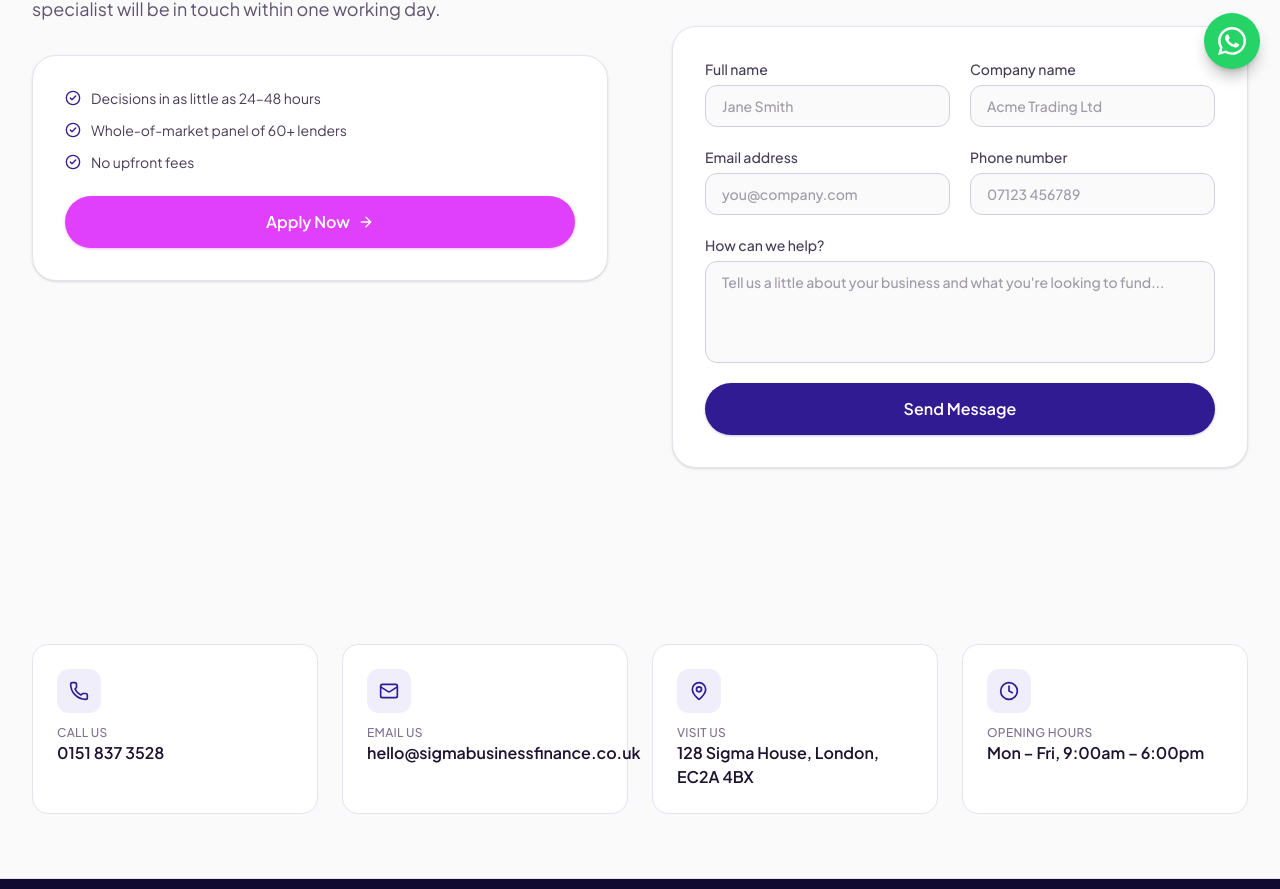
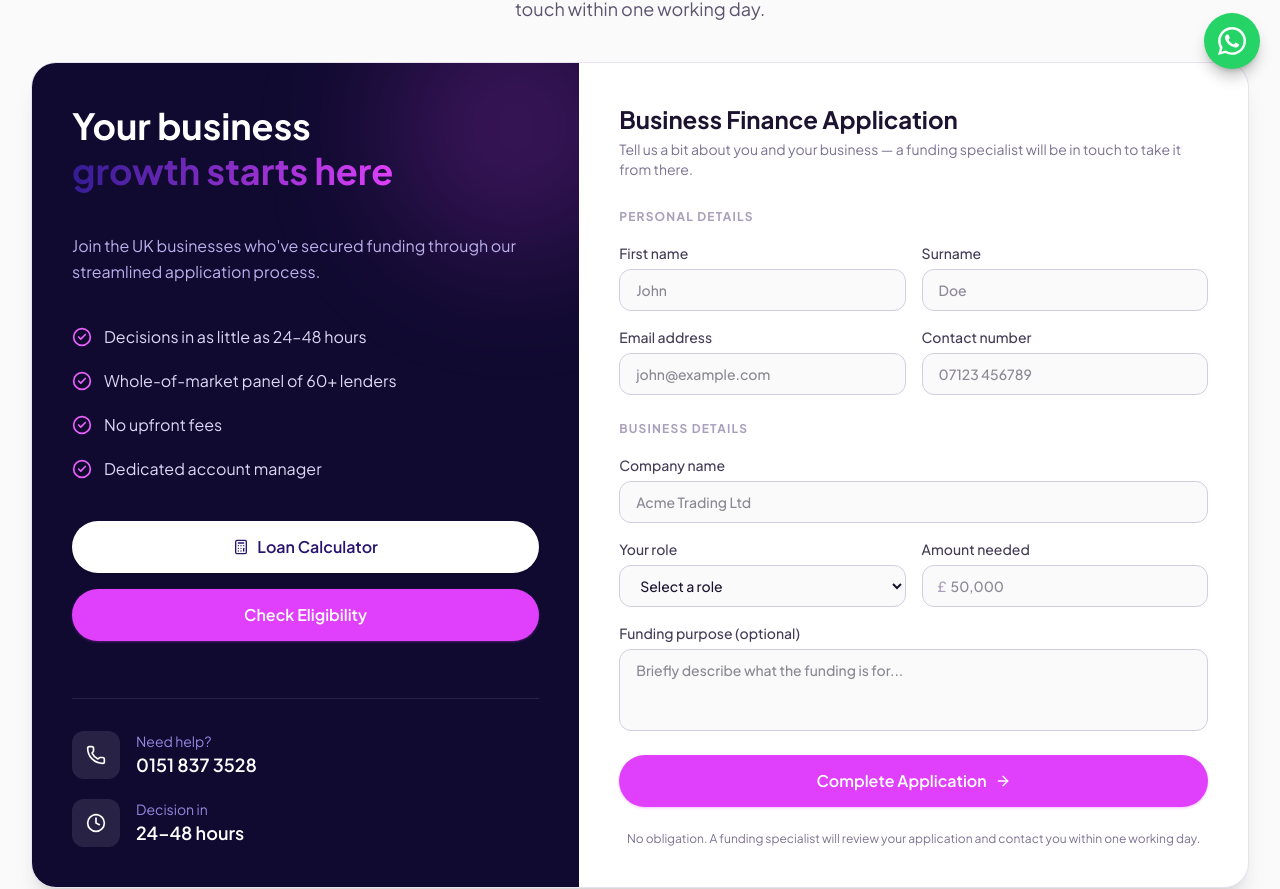
Before and after one commit to ThanushikaAbeykoon/Sigma, a Next.js app: page /contact in a window 1280 px wide. Shown: the part 711-1600 px from the top of the page. Built offline with nearby package versions, Linux system fonts and the light colour scheme.

Commit message:
feat: refactor contact page and forms - replaced ApplyNowModal with ApplyNowFormCard, updated layout and styles, and removed old ContactForm component

```diff
--- a/src/app/contact/page.tsx
+++ b/src/app/contact/page.tsx
@@ -1,15 +1,8 @@
 import type { Metadata } from "next";
-import { CheckCircle2, Clock, Mail, MapPin, Phone } from "lucide-react";
+import { Clock, Mail, MapPin, Phone } from "lucide-react";
 import PageHero from "@/components/ui/PageHero";
 import SectionHeading from "@/components/ui/SectionHeading";
-import ContactForm from "@/components/contact/ContactForm";
-import ApplyNowModal from "@/components/contact/ApplyNowModal";
-
-const applyBenefits = [
-  "Decisions in as little as 24–48 hours",
-  "Whole-of-market panel of 60+ lenders",
-  "No upfront fees",
-];
+import ApplyNowFormCard from "@/components/contact/ApplyNowFormCard";
 
 export const metadata: Metadata = {
   title: "Contact Us",
@@ -35,61 +28,47 @@ export default function ContactPage() {
       <PageHero
         eyebrow="Get In Touch"
         title="Let's find the right funding for your business"
-        description="Apply online in minutes, or send us a message and a funding specialist will be in touch within one working day."
+        description="Apply online in minutes and a funding specialist will be in touch within one working day."
       />
 
       <section className="py-20 sm:py-28">
-        <div className="container-page grid gap-12 lg:grid-cols-2 lg:gap-16">
-          <div id="eligibility" className="scroll-mt-24 flex flex-col gap-8">
-            <SectionHeading
-              eyebrow="Apply Now"
-              title="Ready to get funded?"
-              description="Start your application in minutes — no obligation, and a funding specialist will be in touch within one working day."
-            />
-            <div className="flex flex-col gap-6 rounded-3xl border border-neutral-200 bg-white p-6 shadow-sm sm:p-8">
-              <ul className="flex flex-col gap-3">
-                {applyBenefits.map((benefit) => (
-                  <li key={benefit} className="flex items-start gap-2.5 text-sm text-neutral-700">
-                    <CheckCircle2 className="mt-0.5 h-4 w-4 shrink-0 text-primary-700" />
-                    {benefit}
-                  </li>
-                ))}
-              </ul>
-              <ApplyNowModal />
-            </div>
-          </div>
-
-          <div className="flex flex-col gap-8">
-            <SectionHeading
-              eyebrow="Send A Message"
-              title="Prefer to just ask a question?"
-              description="Fill in the form below and our team will get back to you directly."
-            />
-            <ContactForm />
+        <div className="container-page flex flex-col gap-10">
+          <SectionHeading
+            eyebrow="Apply Now"
+            title="Ready to get funded?"
+            description="Start your application below — no obligation, and a funding specialist will be in touch within one working day."
+            align="center"
+            className="mx-auto"
+          />
+          <div id="eligibility" className="scroll-mt-24">
+            <ApplyNowFormCard />
           </div>
         </div>
       </section>
 
       <section className="bg-neutral-50 py-16">
-        <div className="container-page grid gap-6 sm:grid-cols-2 lg:grid-cols-4">
+        <div className="container-page grid gap-6 [perspective:1200px] sm:grid-cols-2 lg:grid-cols-4">
           {details.map((detail) => (
             <div
               key={detail.label}
-              className="flex flex-col gap-3 rounded-2xl border border-neutral-200 bg-white p-6"
+              className="flex flex-col gap-3 rounded-2xl border border-neutral-200 bg-white p-6 [transform-style:preserve-3d] transition-all duration-300 ease-out hover:[transform:rotateX(6deg)_rotateY(-6deg)_translateY(-4px)] hover:shadow-xl hover:shadow-primary-900/10 hover:ring-1 hover:ring-primary-300"
             >
               <span className="flex h-11 w-11 items-center justify-center rounded-xl bg-primary-50 text-primary-700">
                 <detail.icon className="h-5 w-5" />
               </span>
-              <div>
+              <div className="min-w-0">
                 <p className="text-xs font-medium uppercase tracking-wide text-neutral-500">
                   {detail.label}
                 </p>
                 {detail.href ? (
-                  <a href={detail.href} className="font-semibold text-neutral-900 hover:text-primary-700">
+                  <a
+                    href={detail.href}
+                    className="break-words font-semibold text-neutral-900 hover:text-primary-700"
+                  >
                     {detail.value}
                   </a>
                 ) : (
-                  <p className="font-semibold text-neutral-900">{detail.value}</p>
+                  <p className="break-words font-semibold text-neutral-900">{detail.value}</p>
                 )}
               </div>
             </div>
--- a/src/components/contact/ApplyNowModal.tsx
+++ b/src/components/contact/ApplyNowFormCard.tsx
@@ -3,13 +3,14 @@
 import { useState, type FormEvent } from "react";
 import {
   ArrowRight,
+  Calculator as CalculatorIcon,
   CheckCircle2,
   Clock,
   Loader2,
   Phone,
 } from "lucide-react";
-import Modal from "@/components/ui/Modal";
 import Button from "@/components/ui/Button";
+import CheckEligibilityButton from "@/components/eligibility/CheckEligibilityButton";
 
 const benefits = [
   "Decisions in as little as 24–48 hours",
@@ -45,7 +46,7 @@ function ApplyNowForm({ onSuccess }: { onSuccess: () => void }) {
   return (
     <form onSubmit={handleSubmit} className="flex flex-col gap-6 p-6 sm:p-10">
       <div>
-        <h2 className="text-2xl font-bold text-neutral-900">
+        <h2 id="apply-now-form-heading" className="text-2xl font-bold text-neutral-900">
           Business Finance Application
         </h2>
         <p className="mt-1 text-sm text-neutral-500">
@@ -156,9 +157,9 @@ function ApplyNowForm({ onSuccess }: { onSuccess: () => void }) {
   );
 }
 
-function SuccessPanel({ onClose }: { onClose: () => void }) {
+function SuccessPanel({ onReset }: { onReset: () => void }) {
   return (
-    <div className="flex flex-col items-center gap-4 p-10 text-center sm:p-14">
+    <div className="flex flex-col items-center justify-center gap-4 p-10 text-center sm:p-14">
       <span className="flex h-16 w-16 items-center justify-center rounded-full bg-primary-50 text-primary-700">
         <CheckCircle2 className="h-8 w-8" />
       </span>
@@ -167,89 +168,82 @@ function SuccessPanel({ onClose }: { onClose: () => void }) {
         Thanks for applying — a funding specialist will review your details
         and contact you within one working day.
       </p>
-      <Button variant="primary" onClick={onClose}>
-        Done
+      <Button variant="primary" onClick={onReset}>
+        Submit another application
       </Button>
     </div>
   );
 }
 
-export default function ApplyNowModal() {
-  const [open, setOpen] = useState(false);
+export default function ApplyNowFormCard() {
   const [submitted, setSubmitted] = useState(false);
 
-  const close = () => {
-    setOpen(false);
-    window.setTimeout(() => setSubmitted(false), 300);
-  };
-
   return (
-    <>
-      <Button
-        type="button"
-        variant="secondary"
-        size="lg"
-        className="w-full sm:w-auto"
-        onClick={() => setOpen(true)}
-      >
-        Apply Now
-        <ArrowRight className="h-4 w-4" />
-      </Button>
-
-      <Modal open={open} onClose={close} labelledBy="apply-now-heading" className="max-w-4xl p-0">
+    <div className="overflow-hidden rounded-3xl bg-white shadow-xl ring-1 ring-neutral-200">
       <div className="grid lg:grid-cols-[0.9fr_1.1fr]">
-          <div className="relative hidden flex-col justify-between overflow-hidden rounded-l-3xl bg-primary-950 p-10 text-white lg:flex">
+        <div className="relative hidden flex-col justify-between overflow-hidden bg-primary-950 p-10 text-white lg:flex">
           <div
             className="pointer-events-none absolute -top-16 -right-16 h-64 w-64 rounded-full bg-secondary-500/20 blur-3xl"
             aria-hidden
           />
-            <div className="relative flex flex-col gap-8">
-              <h2 id="apply-now-heading" className="text-3xl font-bold leading-tight">
+          <div className="relative flex flex-col gap-10">
+            <h2 aria-hidden className="text-4xl font-bold leading-tight">
               Your business
               <br />
               <span className="text-gradient">growth starts here</span>
             </h2>
-              <p className="text-sm leading-relaxed text-primary-200">
+            <p className="text-base leading-relaxed text-primary-200">
               Join the UK businesses who&apos;ve secured funding through our
               streamlined application process.
             </p>
-              <ul className="flex flex-col gap-4">
+            <ul className="flex flex-col gap-5">
               {benefits.map((benefit) => (
-                  <li key={benefit} className="flex items-start gap-3 text-sm text-primary-100">
-                    <CheckCircle2 className="mt-0.5 h-4 w-4 shrink-0 text-secondary-400" />
+                <li key={benefit} className="flex items-start gap-3 text-base text-primary-100">
+                  <CheckCircle2 className="mt-0.5 h-5 w-5 shrink-0 text-secondary-400" />
                   {benefit}
                 </li>
               ))}
             </ul>
+
+            <div className="flex flex-col gap-4">
+              <Button href="/#loan-calculator" variant="white" size="lg">
+                <CalculatorIcon className="h-4 w-4" />
+                Loan Calculator
+              </Button>
+              <CheckEligibilityButton variant="secondary" size="lg" />
+            </div>
           </div>
 
-            <div className="relative flex flex-col gap-4 border-t border-white/10 pt-6">
-              <div className="flex items-center gap-3">
-                <span className="flex h-10 w-10 shrink-0 items-center justify-center rounded-xl bg-white/10">
-                  <Phone className="h-4 w-4" />
+          <div className="relative flex flex-col gap-5 border-t border-white/10 pt-8">
+            <div className="flex items-center gap-4">
+              <span className="flex h-12 w-12 shrink-0 items-center justify-center rounded-xl bg-white/10">
+                <Phone className="h-5 w-5" />
               </span>
               <div>
-                  <p className="text-xs text-primary-300">Need help?</p>
-                  <a href="tel:01518373528" className="font-semibold hover:text-secondary-400">
+                <p className="text-sm text-primary-300">Need help?</p>
+                <a href="tel:01518373528" className="text-lg font-semibold hover:text-secondary-400">
                   0151 837 3528
                 </a>
               </div>
             </div>
-              <div className="flex items-center gap-3">
-                <span className="flex h-10 w-10 shrink-0 items-center justify-center rounded-xl bg-white/10">
-                  <Clock className="h-4 w-4" />
+            <div className="flex items-center gap-4">
+              <span className="flex h-12 w-12 shrink-0 items-center justify-center rounded-xl bg-white/10">
+                <Clock className="h-5 w-5" />
               </span>
               <div>
-                  <p className="text-xs text-primary-300">Decision in</p>
-                  <p className="font-semibold">24–48 hours</p>
+                <p className="text-sm text-primary-300">Decision in</p>
+                <p className="text-lg font-semibold">24–48 hours</p>
               </div>
             </div>
           </div>
         </div>
 
-          {submitted ? <SuccessPanel onClose={close} /> : <ApplyNowForm onSuccess={() => setSubmitted(true)} />}
+        {submitted ? (
+          <SuccessPanel onReset={() => setSubmitted(false)} />
+        ) : (
+          <ApplyNowForm onSuccess={() => setSubmitted(true)} />
+        )}
       </div>
-      </Modal>
-    </>
+    </div>
   );
 }
--- a/src/components/contact/ContactForm.tsx
+++ /dev/null
@@ -1,101 +0,0 @@
-"use client";
-
-import { useState, type FormEvent } from "react";
-import { CheckCircle2, Loader2 } from "lucide-react";
-import Button from "@/components/ui/Button";
-
-export default function ContactForm() {
-  const [status, setStatus] = useState<"idle" | "loading" | "done">("idle");
-
-  const handleSubmit = (event: FormEvent<HTMLFormElement>) => {
-    event.preventDefault();
-    setStatus("loading");
-    window.setTimeout(() => setStatus("done"), 900);
-  };
-
-  if (status === "done") {
-    return (
-      <div className="flex flex-col items-center gap-3 rounded-3xl border border-neutral-200 bg-white p-10 text-center shadow-sm">
-        <span className="flex h-12 w-12 items-center justify-center rounded-full bg-primary-50 text-primary-700">
-          <CheckCircle2 className="h-6 w-6" />
-        </span>
-        <h3 className="text-lg font-bold text-neutral-900">Message sent</h3>
-        <p className="max-w-sm text-sm leading-relaxed text-neutral-600">
-          Thanks for reaching out — a member of the Sigma team will get back to
-          you within one working day.
-        </p>
-      </div>
-    );
-  }
-
-  return (
-    <form
-      onSubmit={handleSubmit}
-      className="flex flex-col gap-5 rounded-3xl border border-neutral-200 bg-white p-6 shadow-sm sm:p-8"
-    >
-      <div className="grid gap-5 sm:grid-cols-2">
-        <label className="flex flex-col gap-1.5 text-sm font-medium text-neutral-700">
-          Full name
-          <input
-            required
-            type="text"
-            placeholder="Jane Smith"
-            className="rounded-xl border border-neutral-300 bg-neutral-50 px-4 py-2.5 text-sm outline-none transition-colors focus:border-primary-700 focus:bg-white focus:ring-2 focus:ring-primary-100"
-          />
-        </label>
-        <label className="flex flex-col gap-1.5 text-sm font-medium text-neutral-700">
-          Company name
-          <input
-            type="text"
-            placeholder="Acme Trading Ltd"
-            className="rounded-xl border border-neutral-300 bg-neutral-50 px-4 py-2.5 text-sm outline-none transition-colors focus:border-primary-700 focus:bg-white focus:ring-2 focus:ring-primary-100"
-          />
-        </label>
-        <label className="flex flex-col gap-1.5 text-sm font-medium text-neutral-700">
-          Email address
-          <input
-            required
-            type="email"
-            placeholder="you@company.com"
-            className="rounded-xl border border-neutral-300 bg-neutral-50 px-4 py-2.5 text-sm outline-none transition-colors focus:border-primary-700 focus:bg-white focus:ring-2 focus:ring-primary-100"
-          />
-        </label>
-        <label className="flex flex-col gap-1.5 text-sm font-medium text-neutral-700">
-          Phone number
-          <input
-            type="tel"
-            placeholder="07123 456789"
-            className="rounded-xl border border-neutral-300 bg-neutral-50 px-4 py-2.5 text-sm outline-none transition-colors focus:border-primary-700 focus:bg-white focus:ring-2 focus:ring-primary-100"
-          />
-        </label>
-      </div>
-
-      <label className="flex flex-col gap-1.5 text-sm font-medium text-neutral-700">
-        How can we help?
-        <textarea
-          required
-          rows={4}
-          placeholder="Tell us a little about your business and what you're looking to fund..."
-          className="resize-none rounded-xl border border-neutral-300 bg-neutral-50 px-4 py-2.5 text-sm outline-none transition-colors focus:border-primary-700 focus:bg-white focus:ring-2 focus:ring-primary-100"
-        />
-      </label>
-
-      <Button
-        type="submit"
-        variant="primary"
-        size="lg"
-        className="w-full"
-        disabled={status === "loading"}
-      >
-        {status === "loading" ? (
-          <>
-            <Loader2 className="h-4 w-4 animate-spin" />
-            Sending...
-          </>
-        ) : (
-          "Send Message"
-        )}
-      </Button>
-    </form>
-  );
-}
--- a/src/components/home/Calculator.tsx
+++ b/src/components/home/Calculator.tsx
@@ -163,7 +163,7 @@ export default function Calculator() {
     : null;
 
   return (
-    <section className="bg-neutral-50 py-20 sm:py-28">
+    <section id="loan-calculator" className="scroll-mt-24 bg-neutral-50 py-20 sm:py-28">
       <div className="container-page flex flex-col gap-12">
         <SectionHeading
           eyebrow="Repayment Calculator"
```
Also changed, not shown: src/app/globals.css (+15 -0 lines), src/components/layout/NavDropdown.tsx (+21 -1 lines), src/components/ui/PageHero.tsx (+18 -4 lines). Lines whose indentation alone changed are shown as unchanged.
